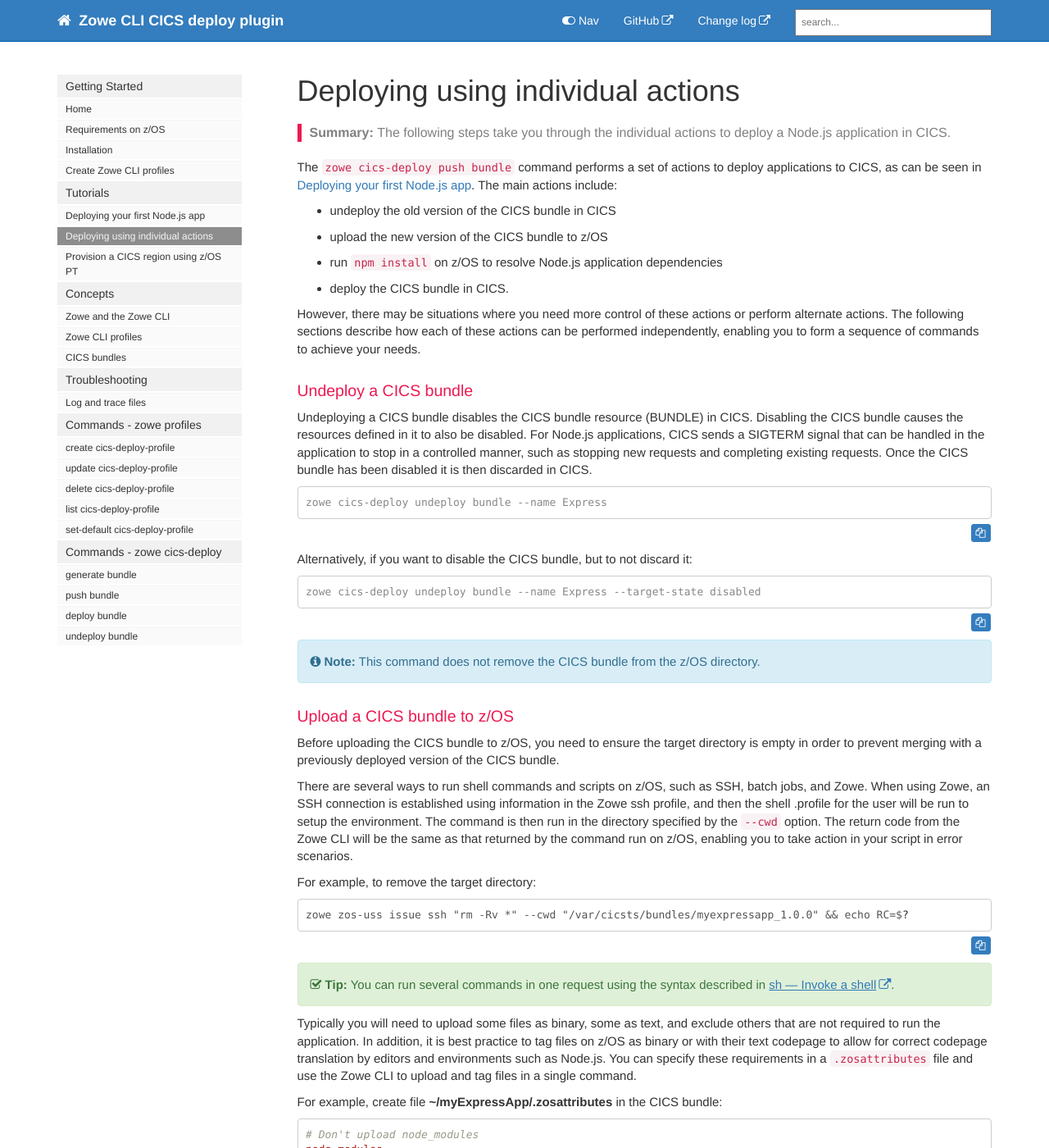
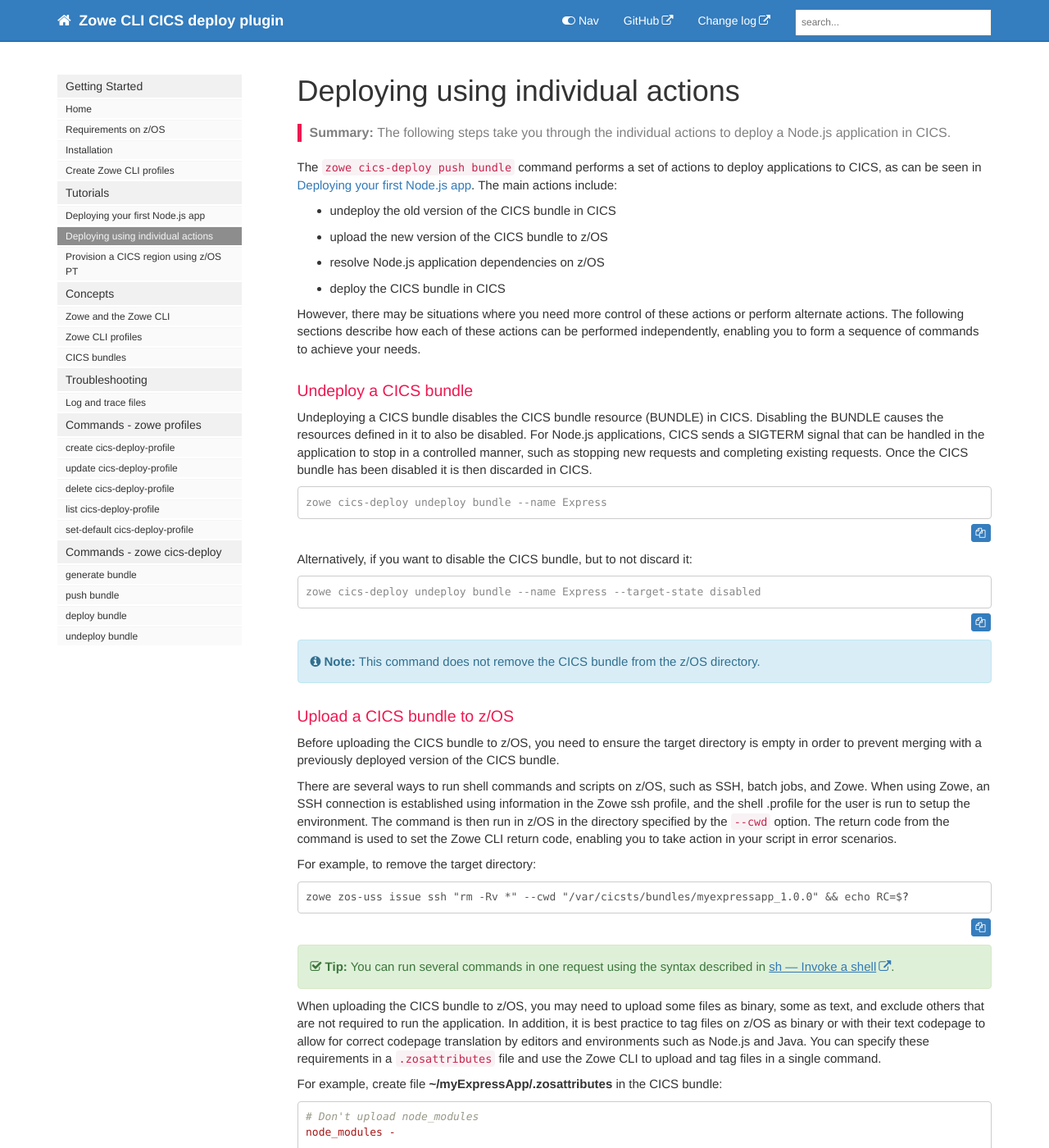
Before and after one commit to IBM/zowe-cli-cics-deploy-plugin, a Jekyll site: the page built from docs/pages/cdp/cdp-Deploying-using-individual-actions.md, in a window 1280 px wide and 1400 px high. Shown: the whole window at 82% size. Built offline with Jekyll 4.4.1, drawn with Linux system fonts in a browser that asks for light colours; nearby versions of some CDN libraries; comment, search, counter and statistics services are not loaded; some of the changed text lies outside the part shown.

Commit message:
Fix typos and minor wording changes

````diff
--- a/docs/pages/cdp/cdp-Deploying-using-individual-actions.md
+++ b/docs/pages/cdp/cdp-Deploying-using-individual-actions.md
@@ -13,14 +13,14 @@ The `zowe cics-deploy push bundle` command performs a set of actions to deploy a
 
 * undeploy the old version of the CICS bundle in CICS
 * upload the new version of the CICS bundle to z/OS
-* run `npm install` on z/OS to resolve Node.js application dependencies
-* deploy the CICS bundle in CICS.
+* resolve Node.js application dependencies on z/OS
+* deploy the CICS bundle in CICS
 
 However, there may be situations where you need more control of these actions or perform alternate actions. The following sections describe how each of these actions can be performed independently, enabling you to form a sequence of commands to achieve your needs.
 
 ### Undeploy a CICS bundle
 
-Undeploying a CICS bundle disables the CICS bundle resource (BUNDLE) in CICS. Disabling the CICS bundle causes the resources defined in it to also be disabled. For Node.js applications, CICS sends a SIGTERM signal that can be handled in the application to stop in a controlled manner, such as stopping new requests and completing existing requests. Once the CICS bundle has been disabled it is then discarded in CICS.
+Undeploying a CICS bundle disables the CICS bundle resource (BUNDLE) in CICS. Disabling the BUNDLE causes the resources defined in it to also be disabled. For Node.js applications, CICS sends a SIGTERM signal that can be handled in the application to stop in a controlled manner, such as stopping new requests and completing existing requests. Once the CICS bundle has been disabled it is then discarded in CICS.
 
 ```console
 zowe cics-deploy undeploy bundle --name Express
@@ -38,7 +38,7 @@ zowe cics-deploy undeploy bundle --name Express --target-state disabled
 
 Before uploading the CICS bundle to z/OS, you need to ensure the target directory is empty in order to prevent merging with a previously deployed version of the CICS bundle.
 
-There are several ways to run shell commands and scripts on z/OS, such as SSH, batch jobs, and Zowe. When using Zowe, an SSH connection is established using information in the Zowe ssh profile, and then the shell .profile for the user will be run to setup the environment. The command is then run in the directory specified by the `--cwd` option. The return code from the Zowe CLI will be the same as that returned by the command run on z/OS, enabling you to take action in your script in error scenarios.
+There are several ways to run shell commands and scripts on z/OS, such as SSH, batch jobs, and Zowe. When using Zowe, an SSH connection is established using information in the Zowe ssh profile, and the shell .profile for the user is run to setup the environment. The command is then run in z/OS in the directory specified by the `--cwd` option. The return code from the command is used to set the Zowe CLI return code, enabling you to take action in your script in error scenarios.
 
 For example, to remove the target directory:
 
@@ -48,7 +48,7 @@ zowe zos-uss issue ssh "rm -Rv *" --cwd "/var/cicsts/bundles/myexpressapp_1.0.0"
 
 {% include tip.html content="You can run several commands in one request using the syntax described in [sh — Invoke a shell](https://www.ibm.com/support/knowledgecenter/en/SSLTBW_2.3.0/com.ibm.zos.v2r3.bpxa500/sh.htm)." %}
 
-Typically you will need to upload some files as binary, some as text, and exclude others that are not required to run the application. In addition, it is best practice to tag files on z/OS as binary or with their text codepage to allow for correct codepage translation by editors and environments such as Node.js. You can specify these requirements in a `.zosattributes` file and use the Zowe CLI to upload and tag files in a single command.
+When uploading the CICS bundle to z/OS, you may need to upload some files as binary, some as text, and exclude others that are not required to run the application. In addition, it is best practice to tag files on z/OS as binary or with their text codepage to allow for correct codepage translation by editors and environments such as Node.js and Java. You can specify these requirements in a `.zosattributes` file and use the Zowe CLI to upload and tag files in a single command.
 
 For example, create file **~/myExpressApp/.zosattributes** in the CICS bundle:
 
@@ -79,7 +79,7 @@ Then upload the CICS bundle to z/OS:
 zowe zos-files upload dir-to-uss ~/myExpressApp/ /var/cicsts/bundles/myexpressapp_1.0.0 --recursive --attributes ~/myExpressApp/.zosattributes
 ```
 
-### Run npm on z/OS
+### Resolve Node.js application dependencies on z/OS
 
 A Node.js application typically depends on packages that are described in `package.json`. The dependencies can be installed by running `npm install` in the z/OS directory containing `package.json`, for example:
 
````
Also changed, not shown: docs/pages/cdp/cdp-Deploying-your-first-nodejs-app.md (+4 -4 lines), docs/pages/cdp/cdp-Provision-a-CICS-region-using-zospt.md (+8 -9 lines).
